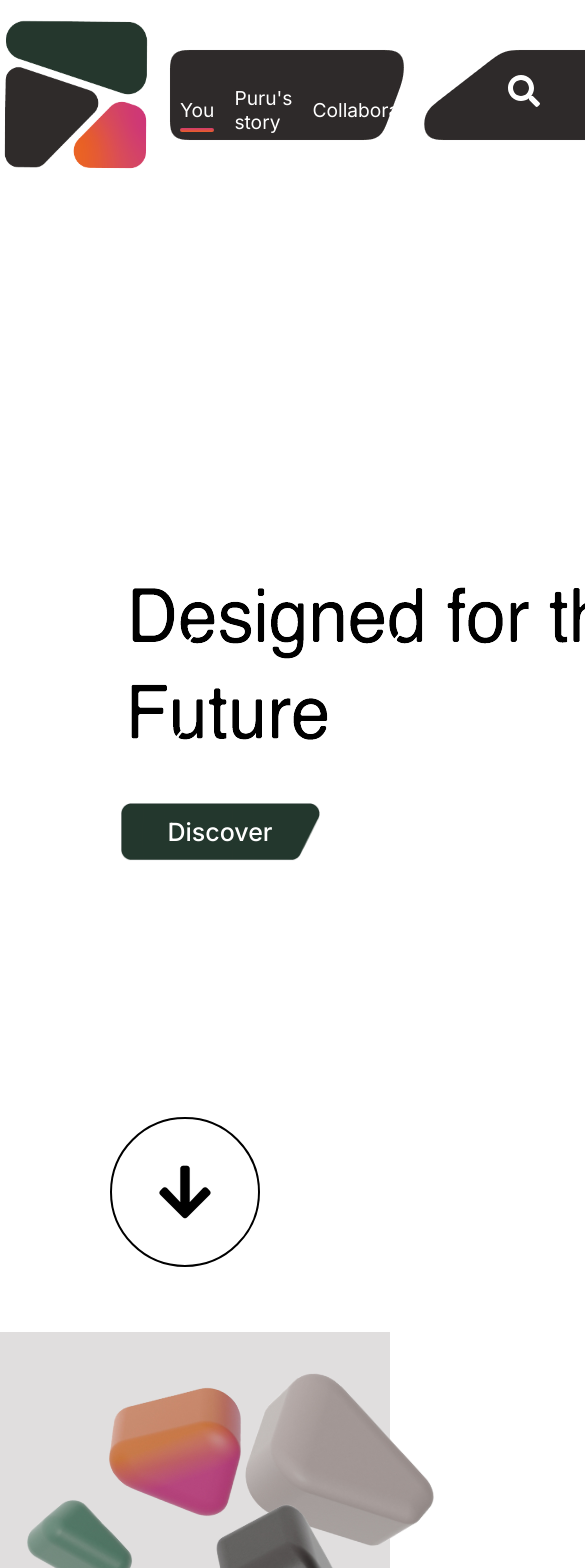
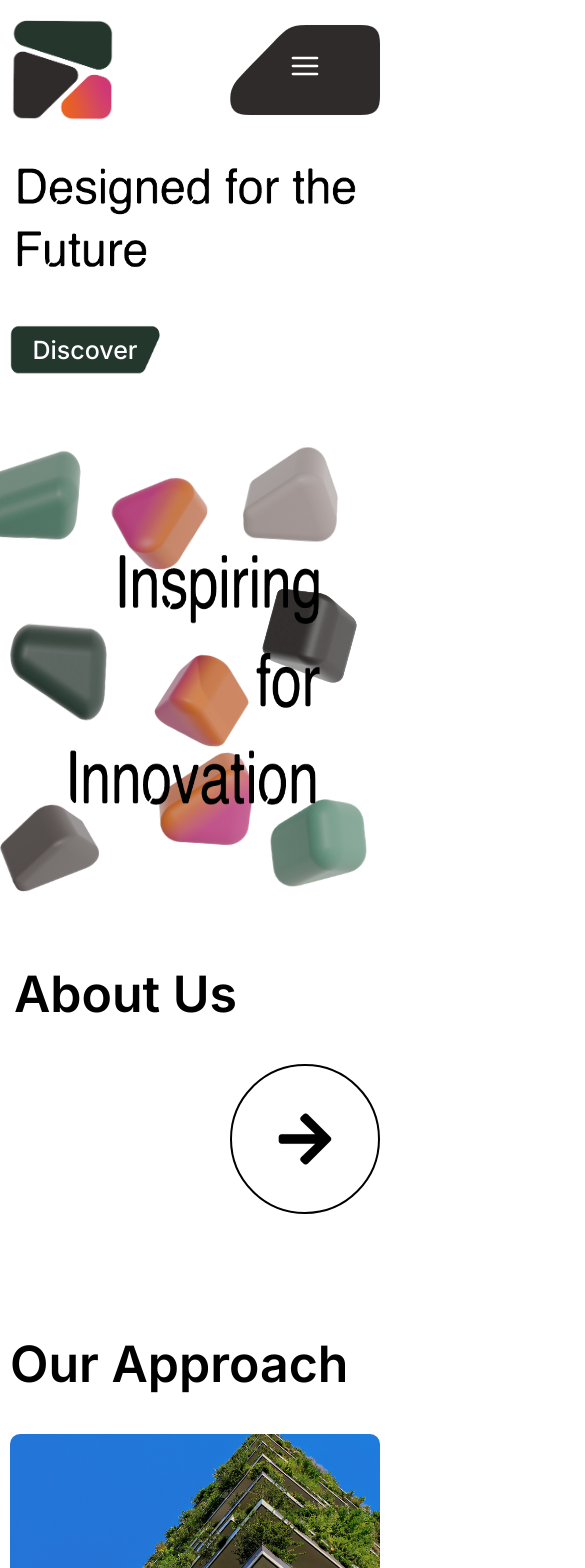
Before and after one commit to Ganeshshinde-2003/PURU-s-Website, a Next.js app: page / in a window 390 px wide. Shown: the top 1568 px of the page, 585 px wide, since content can reach past the window. Built offline with nearby package versions, Linux system fonts and the light colour scheme.

Commit message:
responsive:

```diff
--- a/src/app/page.jsx
+++ b/src/app/page.jsx
@@ -84,10 +84,10 @@ export default function Home() {
 
       <section className={styles.part1}>
         <div className={styles.text}>
-          <Image src={Design} alt="Design" />
+          <Image src={Design} alt="Design" className={styles.designimage} />
           <span className={styles.dis}>
             <p>Discover</p>
-            <Image src={Buttonone} alt="Button" width={200} />
+            <Image src={Buttonone} className={styles.buttonone} alt="Button" width={200} />
           </span>
         </div>
         <div className={styles.empty}>
@@ -181,7 +181,7 @@ export default function Home() {
           <div className={styles.links}>
           <span className={styles.dis}>
             <p>Discover</p>
-            <Image src={Buttonone} alt="Button" width={200} />
+            <Image src={Buttonone} className={styles.buttonone} alt="Button" width={200} />
           </span>
             <Link href="/purustories"><Image
               src={Arroedownn}
@@ -195,7 +195,7 @@ export default function Home() {
       <section className={styles.whatwedo}>
         <div className={styles.imgsection}>
           <span>What we do</span>
-          <Image src={wwd1} alt="wwd" height={400} />
+          <Image src={wwd1} alt="wwd" height={400} className={styles.imageswwd} />
           <div className={styles.links}>
             <p>Sustainable product range</p>
             <Link href="/purustories">
@@ -209,7 +209,7 @@ export default function Home() {
           </div>
         </div>
         <div className={styles.imgsection}>
-          <Image src={wwd2} alt="wwd" height={400} />
+          <Image src={wwd2} alt="wwd" height={400} className={styles.imageswwd} />
           <div className={styles.links}>
             <p>Consulting</p>
             <Link href="/purustories">
@@ -235,7 +235,7 @@ export default function Home() {
             </p>
             <span className={styles.dis}>
             <p>Join us</p>
-            <Image src={Buttontwo} alt="Button" width={200} />
+            <Image src={Buttontwo} className={styles.buttontwo} alt="Button" width={200} />
           </span>
           </div>
           <div>
--- a/src/app/page.module.css
+++ b/src/app/page.module.css
@@ -1,5 +1,6 @@
 .main {
   margin: 0 70px;
+  margin-bottom: 40px;
 }
 
 .header {
@@ -255,7 +256,7 @@
 }
 .imgvec8{
   top: 5%;
-  left: 65%;
+  left: 62%;
   height: 200px;
 }
 .imgvec3{
@@ -270,7 +271,7 @@
 }
 .imgvec7{
   bottom: 8%;
-  right: 5%;
+  right: 10%;
   height: 200px;
 }
 
@@ -378,8 +379,12 @@
   font-size: 25px;
   font-weight: 600;
 }
-.imgsection img {
+.imgsection img{
   width: 100%;
+}
+.imageswwd {
+  width: 100%;
+  height: auto;
 }
 .jobs {
   position: relative;
@@ -461,3 +466,186 @@
     padding-left: 0px;
   }
 }
+@media (max-width: 1000px){
+  .textpart{
+    gap:5px;
+  }
+  .textpart .head{
+    font-size: 35px;
+  }
+  .textpart p:nth-child(2){
+    font-size: 12px;
+  }
+  .approach .imgpart span{
+    font-size: 40px;
+  }
+  .aboutus p{
+    position: relative;
+    font-size: 40px;
+    top: 22%;
+  }
+  .whatwedo .imgsection span{
+    left: -28%;
+    font-size: 40px;
+  }
+  .jobhead{
+    left: -20.5%;
+    font-size: 40px;
+  }
+  .jobs .heaings{
+    font-size: 70px;
+  }
+}
+@media (max-width: 800px) {
+  .main{
+    display: flex;
+    flex-direction: column;
+    gap: 100px;
+  }
+  .part1{
+    height: auto;
+    padding: 80px 40px;
+  }
+  .aboutus, .jobhead, .aboutlink, .approach .imgpart span, .whatwedo .imgsection span {
+    transform: rotate(0deg);
+  }
+  .circle2{
+    height: 150px;
+    width: 150px;
+  }
+  .approach, .whatwedo{
+    flex-direction: column;
+    align-items: flex-start;
+    margin: 20px 0;
+  }
+  .whatwedo{
+    margin: 100px 0;
+  }
+  .approach div{
+    width: 100%;
+    gap: 50px;
+  }
+  .whatwedo div{
+    width: 100%;
+    gap: 0px;
+  }
+  .approach .imgpart span, .whatwedo .imgsection span, .jobhead, .aboutus p{
+    top: -100px;
+    left: 0;
+    font-size: 60px;
+    font-weight: 700;
+  }
+  .jobs{
+    margin: 0 0;
+  }
+  .joinus{
+    flex-direction: column-reverse;
+    align-items: self-start;
+  }
+  .joinus div, .joinus img{
+    width: 100%;
+    height: auto;
+  }
+  .jobs .heaings{
+    font-size: 50px;
+    text-align: left;
+  }
+  .designimage{
+    height: 115px;
+    width: 350px;
+  }
+}
+@media (max-width: 500px){
+  .main{
+    margin: 0 10px;
+    margin-bottom: 40px;
+  }
+  .designimage{
+    height: 115px;
+    width: 350px;
+  }
+  .circle{
+    display: none;
+  }
+  .part1{
+    margin: 40px 0;
+    padding: 0 0;
+  }
+  .text{
+    width: 100%;
+    display: flex;
+    justify-content: center;
+    align-items: flex-start;
+  }
+  .vectors{
+    margin: 0 -70px;
+  }
+  .aboutus p{
+    left: 15px;
+  }
+  .approach .imgpart span, .whatwedo .imgsection span, .jobhead, .aboutus p{
+    font-size: 50px;
+    font-weight: 600;
+  }
+  .jobs .heaings{
+    font-size: 35px;
+  }
+  .joinus .buttontwo, .buttonone{
+    height: 50px;
+    width: 150px;
+  }
+  .vectors{
+    height: auto;
+    padding: 40px 0px;
+    margin: 0 -10px;
+  }
+  .vectorimages{
+    height: 250px;
+    width: 250px;
+  }
+  .imgvec1, .imgvec2, .imgvec3, .imgvec4, .imgvec5, .imgvec6, .imgvec7, .imgvec8, .imgvec9{
+    height: 100px;
+    width: 100px;
+  }
+  .imgvec8{
+    top: -20%;
+  }
+  .imgvec9{
+    right: 30px;
+  }
+  .imgvec7{
+    right: 23px;
+    bottom: -30px;
+  }
+  .imgvec2{
+    bottom: -10%;
+    left: 0%;
+  }
+  .imgvec4{
+    top: -20%;
+    left: -5%;
+  }
+  .imgvec1{
+    top: 30%;
+    left: 2%;
+  }
+  .imgvec6{
+    top: -42px;
+  }
+  .imgvec3{
+    bottom: 32%;
+    right: 35%;
+  }
+  .changeColor {
+    animation: fadeInBackground 1s ease forwards;
+  }
+
+  @keyframes fadeInBackground {
+    from {
+      background-color: white;
+    }
+    to {
+      background-color: white;
+    }
+  }
+}
--- a/src/compenents/Footer/Footer.jsx
+++ b/src/compenents/Footer/Footer.jsx
@@ -21,18 +21,22 @@ function Footer() {
             <Link href="/"><FaFacebook /></Link>
             <Link href="/"><FaTwitter /></Link>
           </div>
-          <Image src={Logo} alt="LOGO" height={180} />
+          <Image src={Logo} className={styles.logo} alt="LOGO" height={180} />
         </div>
         <div className={styles.part2}>
         <div className={styles.text}>
-            <p>Do you want more information? <br />Contact our sales team now and it will be their pleasure to help you</p>
+            <p>Do you want more information? <br /><span className={styles.span}>Contact our sales team now and it will be their pleasure to help you</span></p>
           </div>
           <div className={styles.cotactus}>
             <p>Contact Us</p>
             <div className={styles.arrowdown}><Link href="/contactus"><FaArrowRight /></Link></div>
           </div>
-          <Image src={Purus} alt="PURUS" width={300} />
+          <Image src={Purus} alt="PURUS" width={300} className={styles.purustext} />
         </div>
+      </div>
+      <div className={styles.cpyrgt}>
+        <p>@2023 All Rights Reserved.</p>
+        <p>Designed by Haraay Design Studio</p>
       </div>
     </div>
   )
--- a/src/compenents/Footer/footer.module.css
+++ b/src/compenents/Footer/footer.module.css
@@ -1,13 +1,16 @@
 .footer{
     height: auto;
     background-color: #141a16;
+    display: flex;
+    flex-direction: column;
+    padding: 40px 40px;
 }
 
 .container{
     display: flex;
     justify-content: space-evenly;
     margin: 0 80px;
-    padding: 40px 40px;
+    gap: 20px;
 }
 
 .part1, .part2{
@@ -59,8 +62,50 @@
 .logoname{
     font-size: 110px;
 }
-/* Puru's color palette
-Brown 2f2b2a
-Pink   cd3774
-Green 25362d
-Orange e46737 */
+.cpyrgt{
+    padding: 40px 80px;
+    color: white;
+    display: flex;
+    align-items: center;
+    justify-content: space-between;
+}
+@media (max-width: 800px){
+    .footer{
+        padding: 40px 0px;
+    }
+    .container, .cpyrgt{
+        margin: 0 10px
+    }
+    .cpyrgt{
+        padding: 40px 0px;
+    }
+    .part1, .part2{
+        align-items: flex-start;
+        gap:30px;
+    }
+    .part1{
+        justify-content: flex-start;
+    }
+    .cotactus{
+        font-size: 15px;
+    }
+    .purustext{
+        height: 100px;
+        width: 160px;
+    }
+    .logo{
+        height: 80px;
+        width: 80px;
+    }
+    .text{
+        font-size: 15px;
+    }
+    .span{
+        font-size: 10px;
+        font-weight: normal;
+    }
+    .cpyrgt{
+        font-size: 10px;
+        font-weight: 200;
+    }
+}
--- a/src/compenents/Navbar/Navbar.jsx
+++ b/src/compenents/Navbar/Navbar.jsx
@@ -3,23 +3,27 @@
 import React, { useState } from "react";
 import styles from "./navbar.module.css";
 import Image from "next/image";
-import { FaSearch } from "react-icons/fa";
+import { FiMenu } from "react-icons/fi";
 import Link from "next/link";
 import Logo from "../../../public/logo.png";
 
 function Navbar() {
   const [activeLink, setActiveLink] = useState(0);
-
-  // Function to set the active link when a link is clicked
+  const [hidden, sethidden] = useState("none");
   const handleLinkClick = (index) => {
     setActiveLink(index);
+  };
+  const handleMenuIconClick = () => {
+    if (window.innerWidth < 800){
+    sethidden(hidden === "none" ? "block" : "none");
+    }
   };
 
   return (
     <div className={styles.main}>
       <div className={styles.header}>
-        <Image src={Logo} alt="LOGO" height={150} width={150} />
-        <div className={styles.container}>
+        <Image src={Logo} alt="LOGO" className={styles.logoimage} height={150} width={150} />
+        <div className={`${styles.container} ${styles.navbar}`}>
           <div className={styles.parent}>
             <div className={styles.box}></div>
           </div>
@@ -91,8 +95,24 @@ function Navbar() {
             </defs>
           </svg>
           <div className={styles.headerlinks2}>
-            <FaSearch className={styles.search} />
+          <FiMenu className={styles.search} onClick={handleMenuIconClick} />
           </div>
+        </div>
+      </div>
+      <div className={styles.mobiletab} style={{ display: hidden}}>
+        <div className={styles.mobilelinks}>
+          <Link href="/" onClick={() => handleLinkClick(0)} className={activeLink === 0 ? styles.activeLink : ''}>
+            You
+          </Link>
+          <Link href="/purusmenu" onClick={() => handleLinkClick(1)} className={activeLink === 1 ? styles.activeLink : ''}>
+            Puru's story
+          </Link>
+          <Link href="/collaboration" onClick={() => handleLinkClick(2)} className={activeLink === 2 ? styles.activeLink : ''}>
+            Collaboration
+          </Link>
+          <Link href="/contactus" onClick={() => handleLinkClick(3)} className={activeLink === 3 ? styles.activeLink : ''}>
+            Contact us
+          </Link>
         </div>
       </div>
     </div>
--- a/src/compenents/Navbar/navbar.module.css
+++ b/src/compenents/Navbar/navbar.module.css
@@ -1,5 +1,6 @@
 .main {
   margin: 0 70px;
+  position: relative;
 }
 /* Styling for the active link and its animated underline */
 .activeLink {
@@ -38,7 +39,6 @@
 .container {
   position: relative;
 }
-
 .box {
   width: 60vw;
   height: 90px;
@@ -100,3 +100,49 @@
     margin: 0 0px;
   }
 }
+@media (max-width: 1000px){
+  .box2{
+    width: 110px;
+  }
+  .headerlinks{
+    justify-content: flex-start;
+  }
+}
+.mobilelinks a{
+  text-decoration: none;
+  color: white;
+}
+.mobiletab{
+  z-index: 100;
+  top: 100%;
+  right: 10%;
+  position: absolute;
+  display: flex;
+  justify-content: center;
+  align-items: center;
+  padding: 20px 50px;
+  border-radius: 40px;
+  background-color: #2f2b2a;
+}
+.mobilelinks{
+  display: flex;
+  flex-direction: column;
+  gap: 20px;
+  text-align: center;
+}
+@media (max-width: 800px) {
+  .navbar{
+    display: none;
+  }
+  .header {
+    justify-content: space-between;
+    padding: 0 10px;
+  }
+  .box2{
+    width: 150px;
+  }
+  .logoimage{
+    height: 100px;
+    width: auto;
+  }
+}
```
